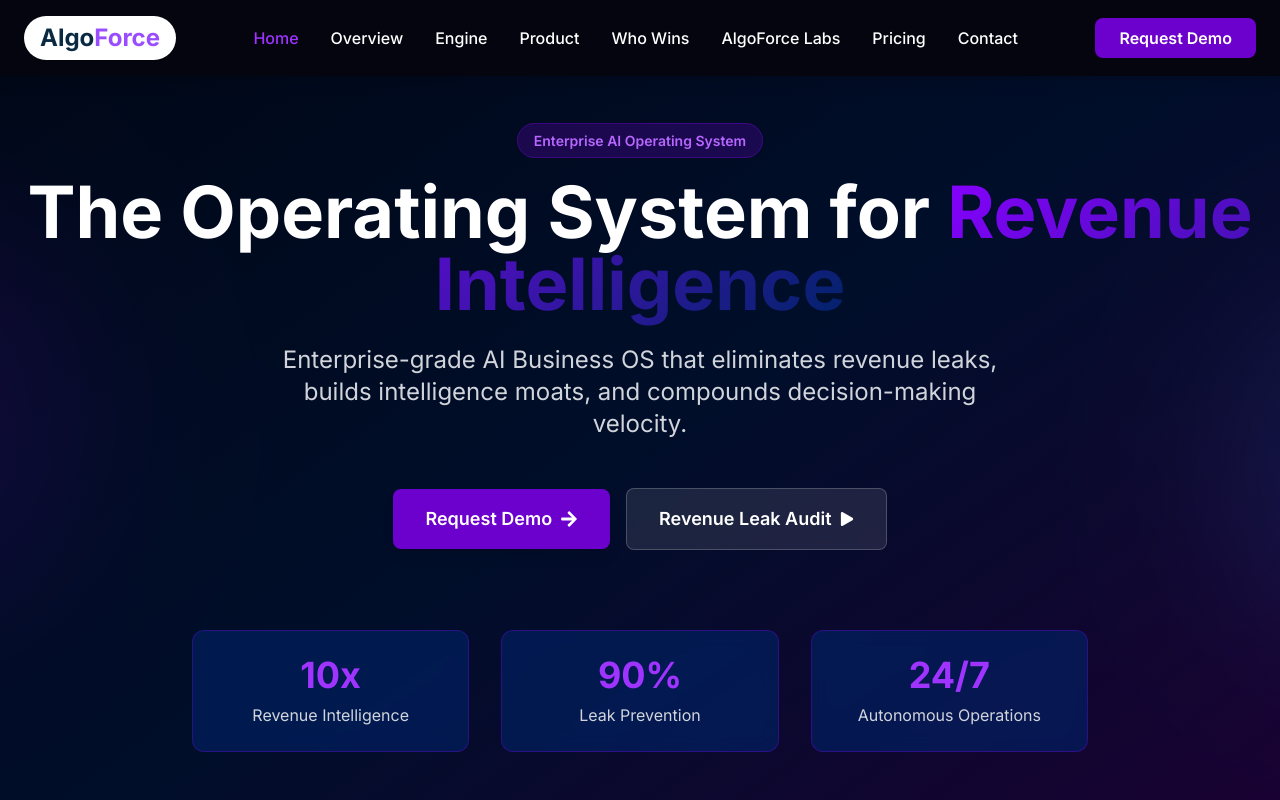
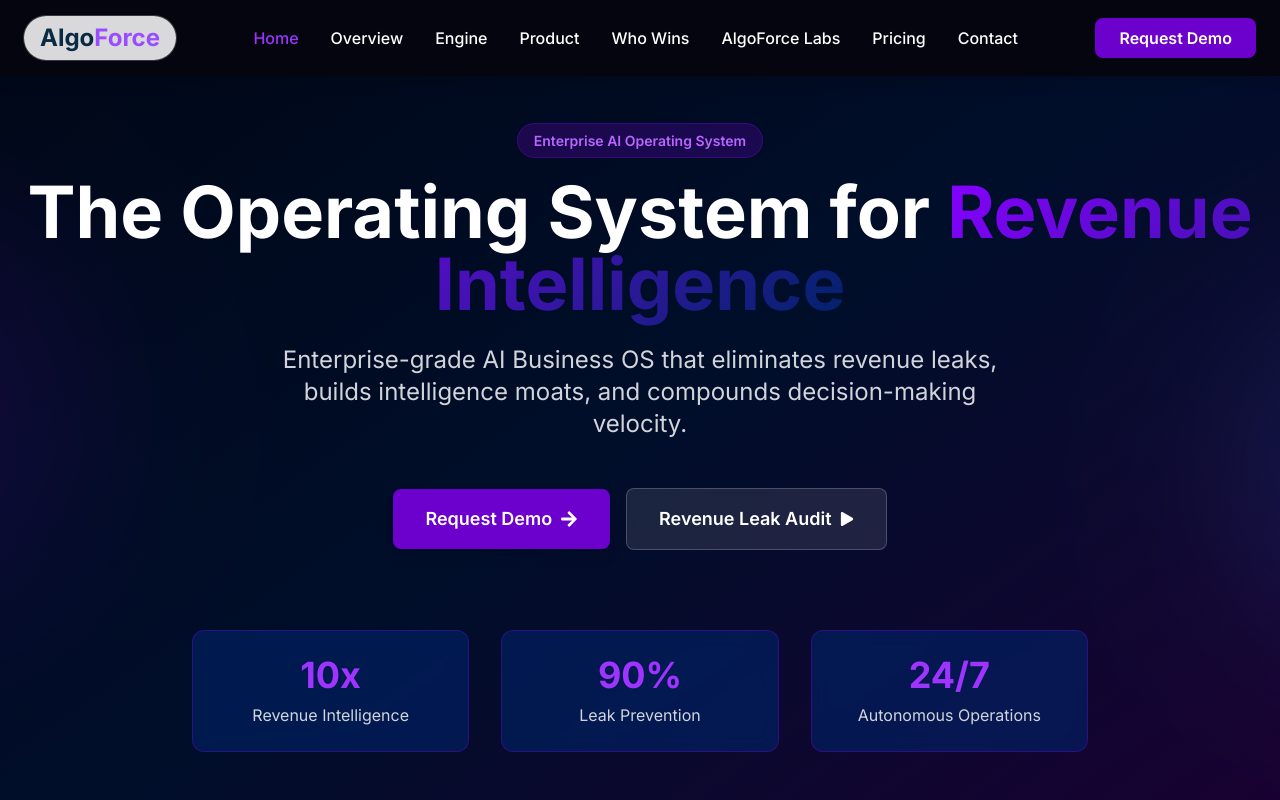
Before and after one commit to DevNs-cmd/algoforce, a React (Vite) app in the folder frontend/: page / in a window 1280 px wide. Shown: the top 800 px of the page. Built offline with nearby package versions, Linux system fonts and the light colour scheme.

Commit message:
Update Navigation component

```diff
--- a/frontend/src/components/common/Navigation.jsx
+++ b/frontend/src/components/common/Navigation.jsx
@@ -54,7 +54,14 @@
           <Link to="/" className="flex items-center space-x-2">
             <motion.div
               whileHover={{ scale: 1.05 }}
-              className="text-2xl font-bold bg-white px-4 py-1.5 rounded-full shadow-sm"
+              className="
+      text-2xl font-bold
+      px-4 py-1.5 rounded-full
+      bg-white/85 dark:bg-white/10
+      backdrop-blur-md
+      ring-1 ring-white/20
+      transition
+    "
             >
               <span className="text-[#0A2A43]">Algo</span>
               <span className="text-[#9A4DFF]">Force</span>
```
